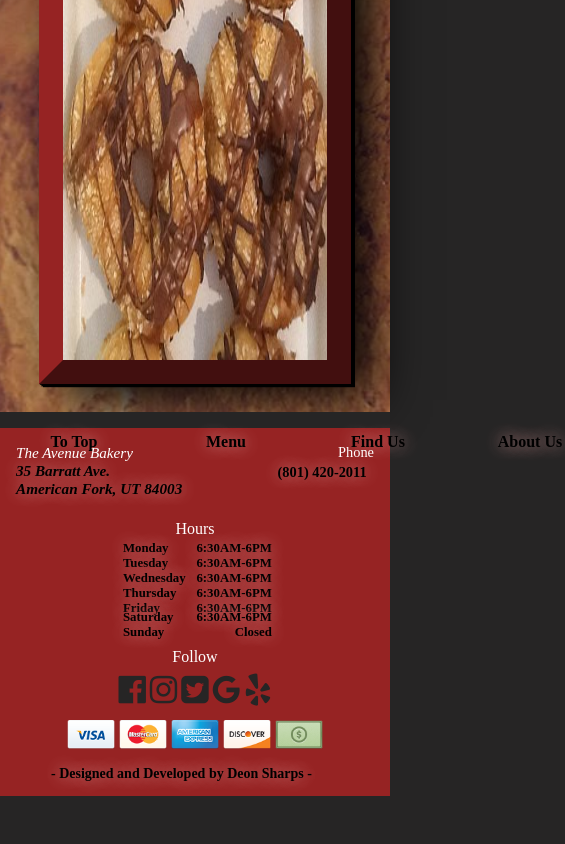
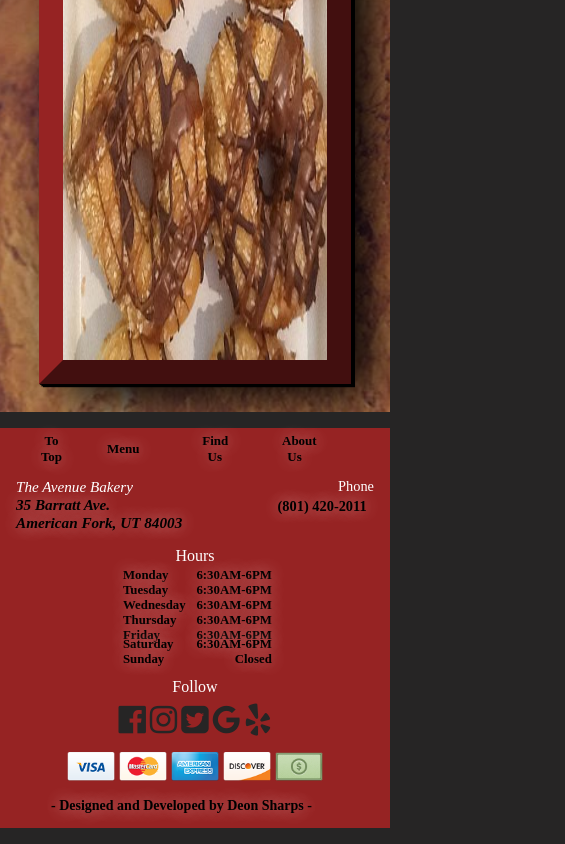
Before and after one commit to depth23/AvB-V2.0, a website: page public/index.html in a window 390 px wide. Shown: the part 4639-5483 px from the top of the page, 565 px wide, since content can reach past the window. Before the commit the page ends 5451 px from the top, so only its background shows below. Drawn offline with Linux system fonts and the light colour scheme; some packages are replaced by stand-ins of ours; a script that the page names is missing.

Commit message:
mobile and tablet styling for site nav items in footer

```diff
--- a/public/sass/style.scss
+++ b/public/sass/style.scss
@@ -2681,12 +2681,6 @@ tr {
 
 @media only screen and (min-width: 601px) and (max-width: 770px) {
 
-  .developedBy {
-    width: 288px;
-    height: 15px;
-    font-size: 14px;
-  }
-
   .sec-4-container {
     min-width: 100%;
 //    min-height: 97rem;
@@ -2712,6 +2706,30 @@ tr {
     top: 7rem;
   }
 
+  .footer {
+    height: 185px;
+  }
+
+  .footer-follow-container {
+    top: 35px;
+  }
+
+  .nav-1 {
+    left: 10%;
+  }
+
+  .nav-2 {
+    left: 20%;
+  }
+
+  .nav-3 {
+    left: 40%;
+  }
+
+  .nav-4 {
+    left: 50%;
+  }
+
   .sec-4-hours-container {
     width: 9rem;
     height: 7.5rem;
@@ -2729,6 +2747,12 @@ tr {
     font-size: 1rem;
   }
 
+  .developedBy {
+    width: 288px;
+    height: 15px;
+    font-size: 14px;
+  }
+
 }
 
 //mobiles
@@ -2764,13 +2788,39 @@ tr {
   }
 
   .footer {
-    height: 368px;
+    height: 400px;
+  }
+
+  .site-nav-container {
+    height: 32px;
+  }
+
+  .siteNav {
+    width: 25px;
+    font-size: 13px;
+  }
+
+  .nav-1 {
+    left: 10%;
+  }
+
+  .nav-2 {
+    bottom: 25%;
+    left: 20%;
+  }
+
+  .nav-3 {
+    left: 37%;
+  }
+
+  .nav-4 {
+    left: 50%;
   }
 
   .sec-4-hours-container {
     width: 9rem;
     height: 7.5rem;
-    top: 5.75rem;
+    top: 119px;
     left: 50%;
     @include transform(translate(-50%, 0));
   }
@@ -2783,7 +2833,7 @@ tr {
   }
 
   .footer-follow-container {
-    top: 13.75rem;
+    top: 250px;
   }
 
   .developedBy {
@@ -2793,7 +2843,7 @@ tr {
   }
 
   .footer-phone-container {
-    top: 1rem;
+    top: 50px;
     right: 1rem;
   }
 
@@ -2809,7 +2859,7 @@ tr {
   .sec-4-address {
     font-size: 0.95rem;
     text-align: left;
-    top: 1rem;
+    top: 50px;
     right: auto;
     bottom: auto;
     left: 1rem;
```
Also changed, not shown: public/css/style.css.
